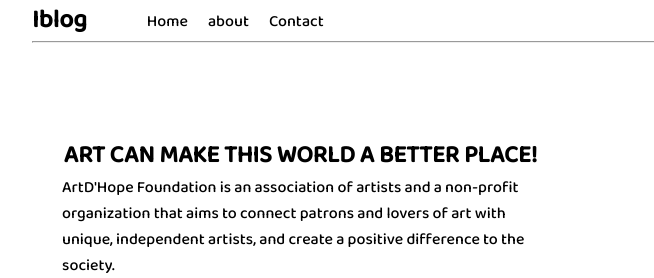
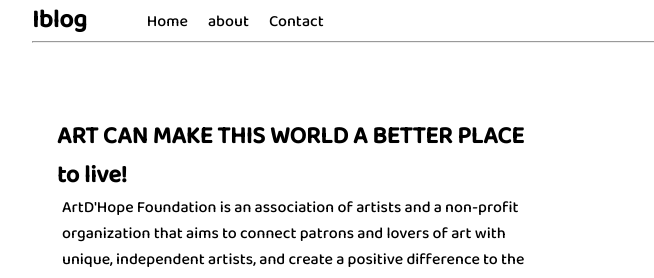
Before and after one commit to rahulkaul723/blog12, a plain HTML site: page index.html in a window 1280 px wide. Shown: the top 278 px of the page, 96-750 px from the left. Drawn offline with Linux system fonts and the light colour scheme; files whose address does not match are found by name.

Commit message:
we changed

```diff
--- a/index.html
+++ b/index.html
@@ -29,7 +29,7 @@
 
     <div class="content max-width1 mauto">
         <div class="content-left">
-           <h3  class=" mob "> ART CAN MAKE THIS WORLD A BETTER PLACE! </h3>
+           <h3  class=" mob "> ART CAN MAKE THIS WORLD A BETTER PLACE to live! </h3>
            <p style="margin-left:30px;">  ArtD'Hope Foundation is an association of artists and a non-profit organization that aims to connect
                patrons and lovers of art with unique, independent artists, and create a positive difference to the
                society.</p>
```
